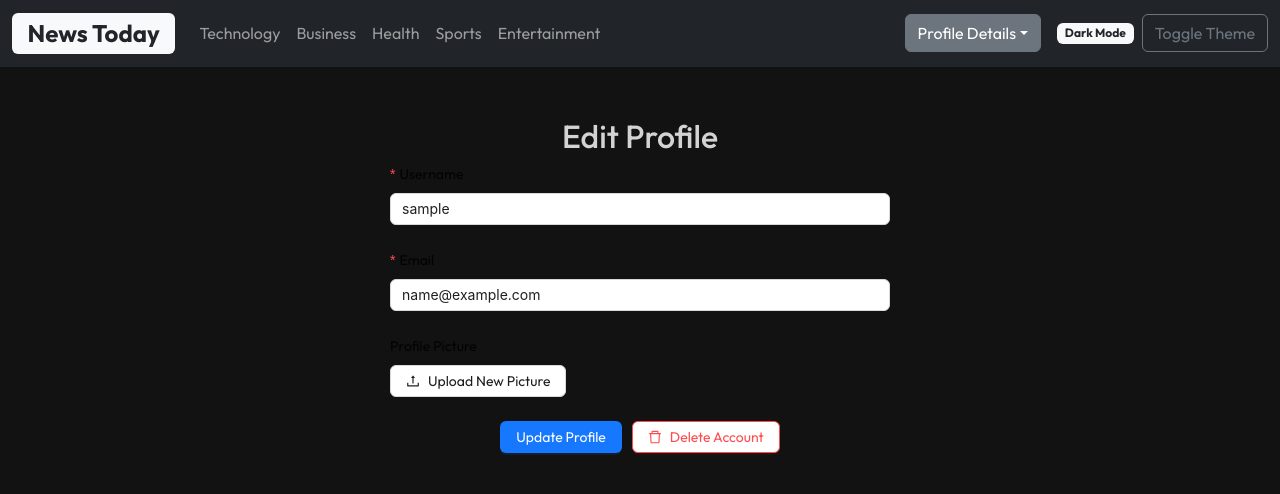
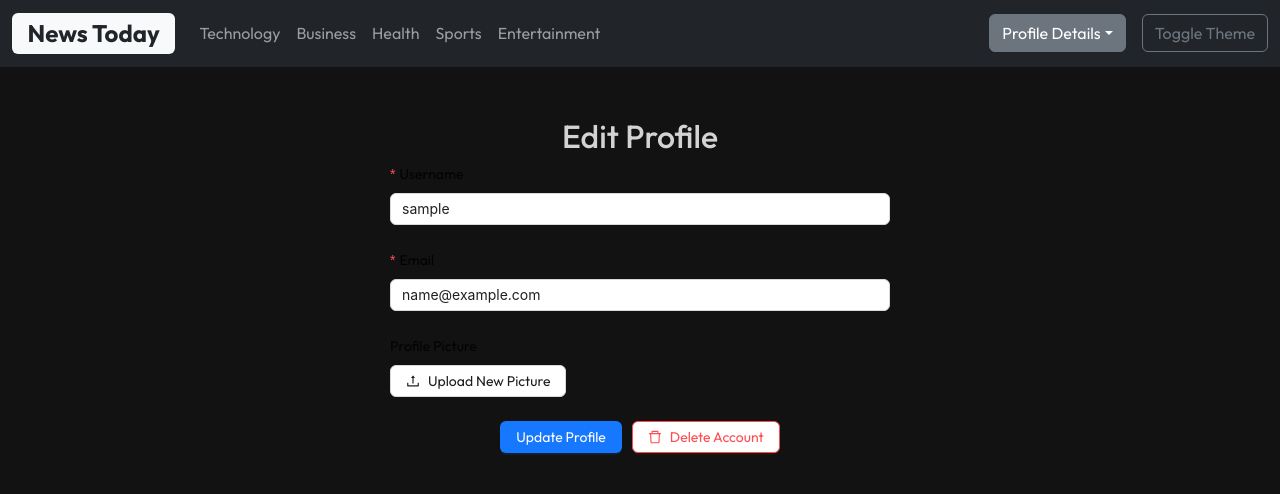
Before and after one commit to sathwikpedapati/NewsToday, a React (Create React App) app in the folder client/: page /edit in a window 1280 px wide. Shown: the top 494 px of the page. Built offline with nearby package versions, Linux system fonts and the light colour scheme; sample sign-in values are in the browser's storage.

Commit message:
Update Navbar.js

```diff
--- a/client/src/Components/Navbar.js
+++ b/client/src/Components/Navbar.js
@@ -84,10 +84,6 @@ const Navbar = ({ setCategory, theme = 'light', setTheme }) => {
                   </ul>
                 </div>
 
-                <span className={`badge me-2 ${badgeClass}`}>
-                  {isDark ? 'Dark Mode' : 'Light Mode'}
-                </span>
-
                 <button onClick={toggleTheme} className="btn btn-outline-secondary">
                   Toggle Theme
                 </button>
```
